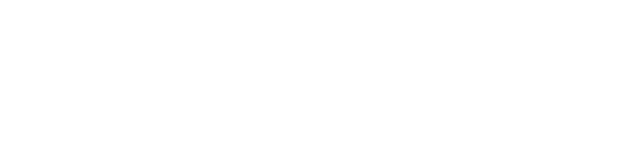
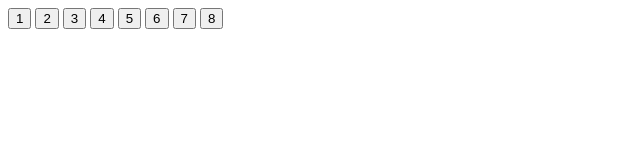
Before and after one commit to studio8100/chooseWisely, a plain HTML site: page index.html in a window 1280 px wide. Shown: the whole page, without its empty margins (0-640 px from the left). Drawn offline with Linux system fonts and the light colour scheme.

Commit message:
buttons added to index page

```diff
--- a/index.html
+++ b/index.html
@@ -9,7 +9,16 @@
 </head>
 
 <body>
-
+    <div id="buttonArea">
+        <button class="buttonChoice">1</button>
+        <button class="buttonChoice">2</button>
+        <button class="buttonChoice">3</button>
+        <button class="buttonChoice">4</button>
+        <button class="buttonChoice">5</button>
+        <button class="buttonChoice">6</button>
+        <button class="buttonChoice">7</button>
+        <button class="buttonChoice">8</button>
+    </div>
 </body>
 
 </html>
```
